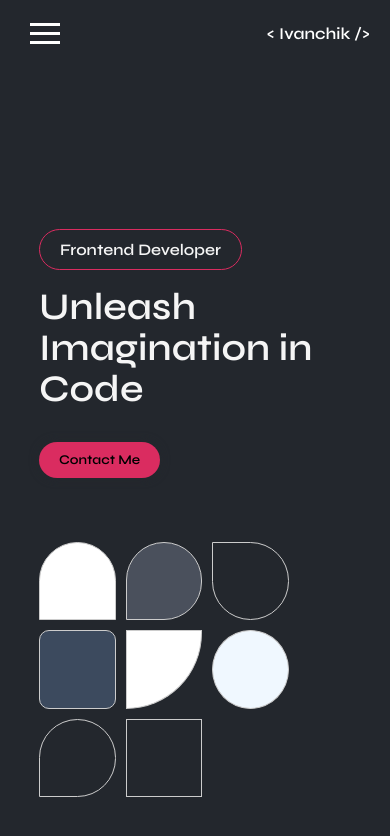
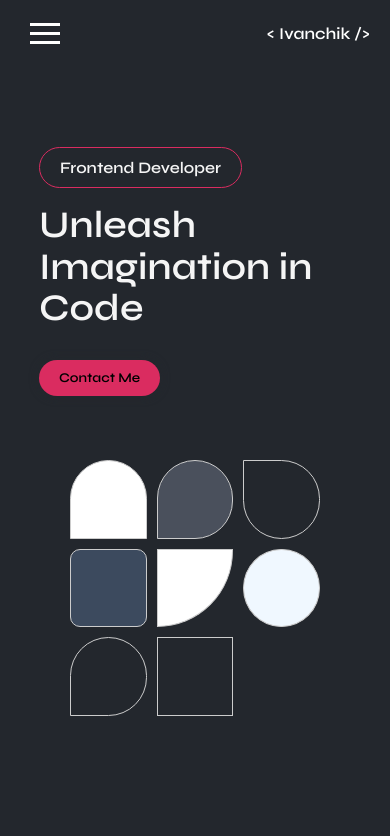
Before and after one commit to IvanchikIvan/Ivanchik-Portfolio, a React (Create React App) app: page / in a window 390 px wide. Shown: the top 836 px of the page. Built offline with nearby package versions, Linux system fonts and the light colour scheme.

Commit message:
Redesing Hero adaptive desing

```diff
--- a/src/components/Hero/Hero.css
+++ b/src/components/Hero/Hero.css
@@ -7,6 +7,7 @@
     align-items: center;
     justify-content: center;
     padding: 20% 18%;
+    display: flex;
   }
 
   .columns {
@@ -203,12 +204,13 @@
     .hero {
       padding: 2rem 10%;
       height: 100vh;
+      justify-content: flex-start;
     }
     .columns {
       display: flex;
       flex-direction: column;
       justify-content: center;
-      align-items: flex-start;
+      align-items: center;
     }
     .rows {
       margin: 3rem 0;
```
Also changed, not shown: public/index.html (+0 -23 lines).
